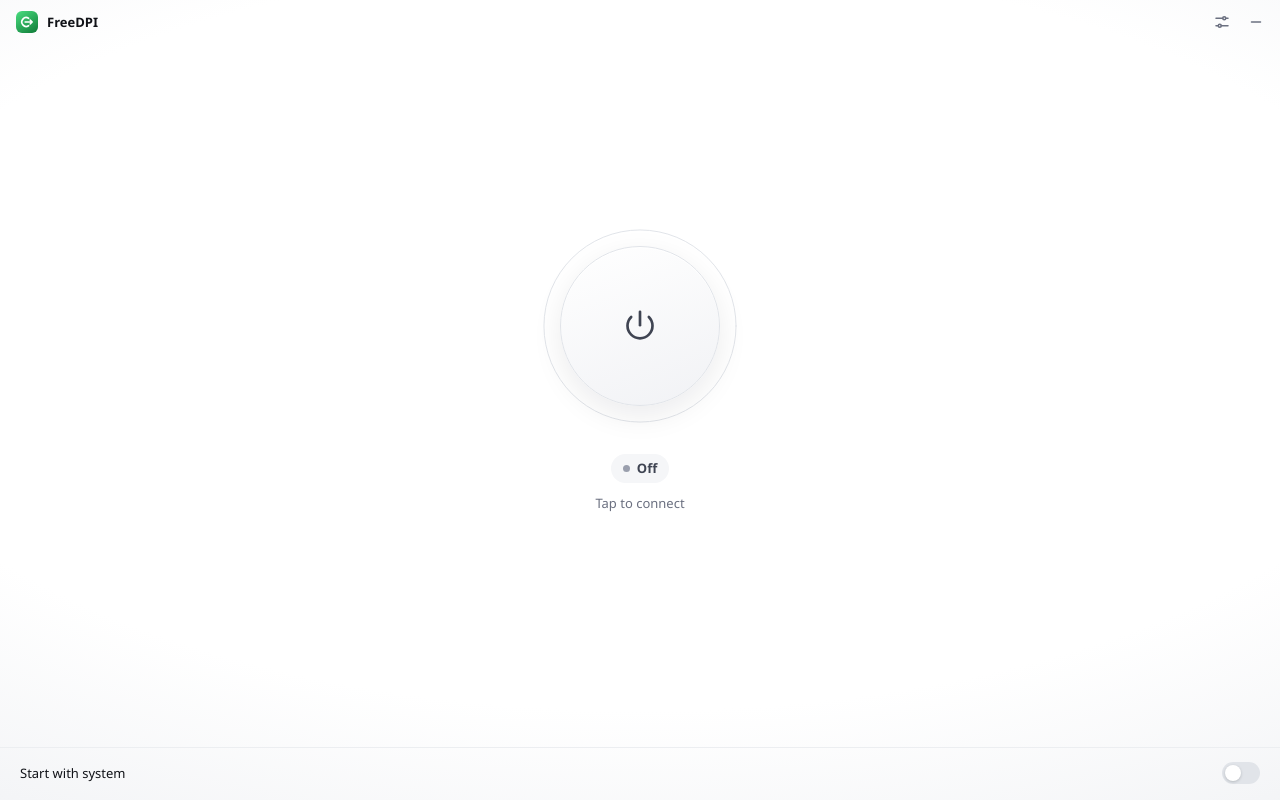
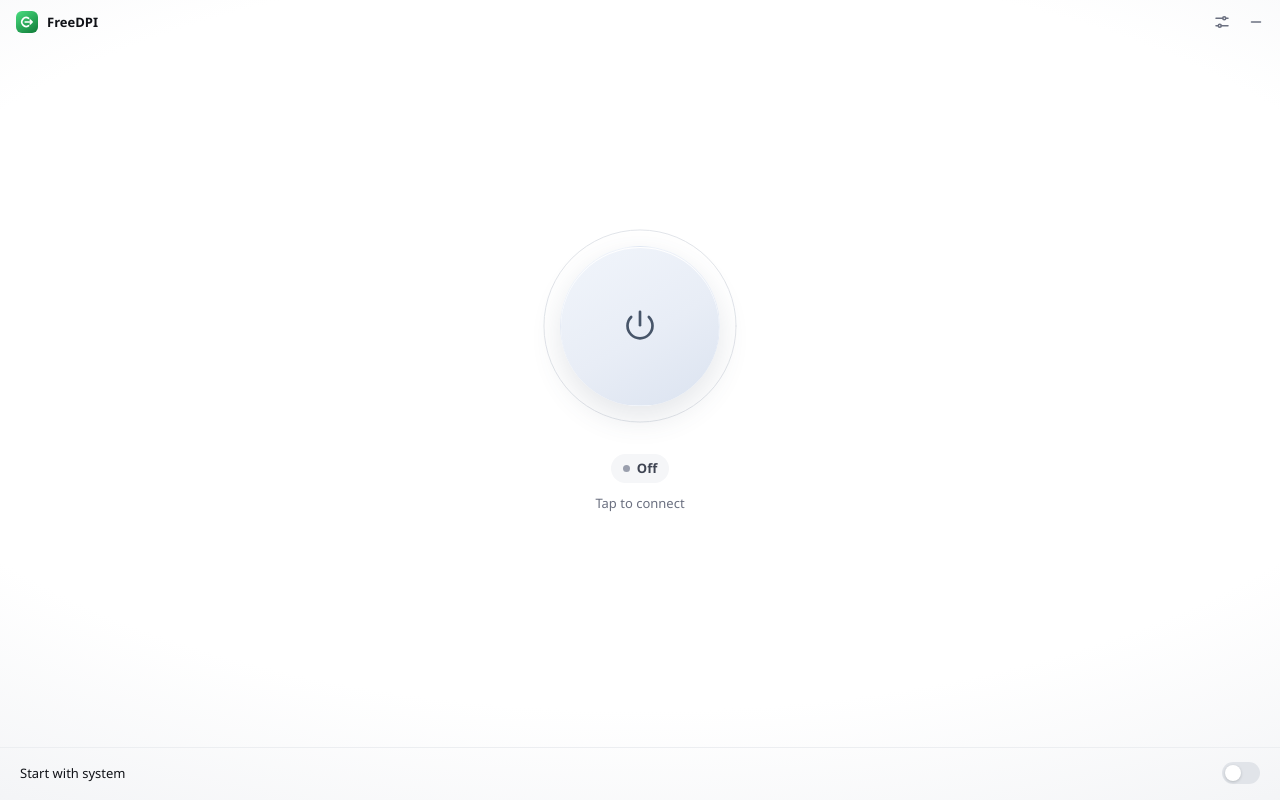
Before and after one commit to hasanerman/FreeDPI, a website built with Vite: page index.html in a window 1280 px wide. Built offline with nearby package versions, Linux system fonts and the light colour scheme.

Commit message:
v0.1.12: ice blue power button when off

```diff
--- a/package.json
+++ b/package.json
@@ -1,7 +1,7 @@
 {
   "name": "freedpi",
   "private": true,
-  "version": "0.1.11",
+  "version": "0.1.12",
   "license": "GPL-3.0-only",
   "type": "module",
   "scripts": {
--- a/src-tauri/Cargo.toml
+++ b/src-tauri/Cargo.toml
@@ -1,6 +1,6 @@
 [package]
 name = "freedpi"
-version = "0.1.11"
+version = "0.1.12"
 description = "One-click DPI bypass for Windows and macOS"
 authors = ["FreeDPI contributors"]
 license = "GPL-3.0-only"
--- a/src-tauri/tauri.conf.json
+++ b/src-tauri/tauri.conf.json
@@ -1,7 +1,7 @@
 {
   "$schema": "https://schema.tauri.app/config/2",
   "productName": "FreeDPI",
-  "version": "0.1.11",
+  "version": "0.1.12",
   "identifier": "com.freedpi.desktop",
   "build": {
     "beforeDevCommand": "npm run dev",
--- a/src/styles.css
+++ b/src/styles.css
@@ -250,16 +250,16 @@ body.ready .app {
   inset: 18px;
   display: grid;
   place-items: center;
-  border: 1px solid var(--line-2);
+  border: 1px solid transparent;
   border-radius: 50%;
-  background: linear-gradient(160deg, #ffffff, #f1f2f5);
-  color: var(--soft);
-  box-shadow: 0 10px 30px rgba(17, 19, 24, 0.08), inset 0 1px 0 #ffffff;
+  background: linear-gradient(150deg, #f1f5fb, #e8edf6 55%, #dbe3f0);
+  color: #475569;
+  box-shadow: 0 12px 30px rgba(71, 85, 105, 0.14), inset 0 1px 0 #ffffff;
   transition: background 0.4s ease, color 0.4s ease, border-color 0.4s ease, box-shadow 0.4s ease, transform 0.12s ease;
 }
 
 .power:hover {
-  box-shadow: 0 12px 34px rgba(17, 19, 24, 0.12), inset 0 1px 0 #ffffff;
+  filter: brightness(1.05);
 }
 
 .power:active {
```
Also changed, not shown: docs/screenshots/off.png.
